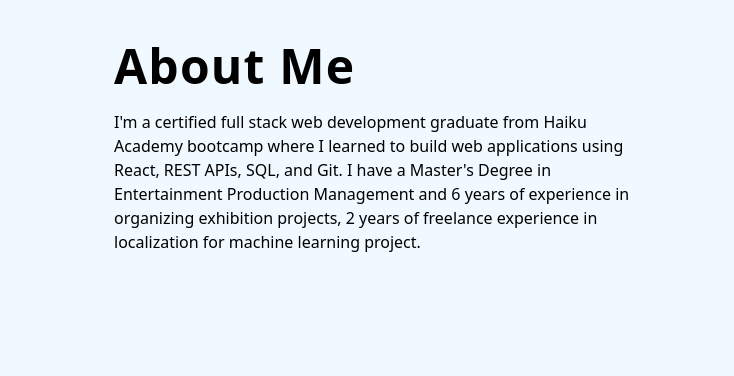
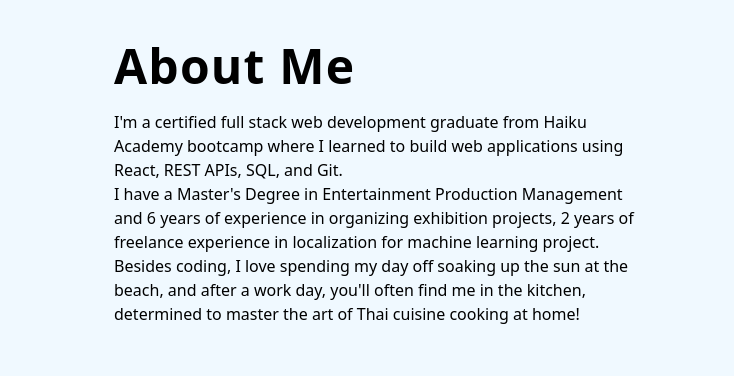
Before and after one commit to Asayaobi/Portfolio-Tailwind, a website: page public/index.html in a window 1280 px wide. Shown: the part 1062-1438 px from the top of the page, 546-1280 px from the left. Drawn offline with Linux system fonts and the light colour scheme.

Commit message:
add about me detail

```diff
--- a/public/index.html
+++ b/public/index.html
@@ -52,7 +52,9 @@
             </div>
             <div class="py-5 lg:py-32">
             <div class="font-bold text-3xl md:text-5xl tracking-wide pb-5">About Me</div>
-            <div>I'm a certified full stack web development graduate from Haiku Academy bootcamp where I learned to build web applications using React, REST APIs, SQL, and Git. I have a Master's Degree in Entertainment Production Management and 6 years of experience in organizing exhibition projects, 2 years of freelance experience in localization for machine learning project.</div>
+            <div>I'm a certified full stack web development graduate from Haiku Academy bootcamp where I learned to build web applications using React, REST APIs, SQL, and Git.</div>
+            <div>I have a Master's Degree in Entertainment Production Management and 6 years of experience in organizing exhibition projects, 2 years of freelance experience in localization for machine learning project.</div>
+            <div>Besides coding, I love spending my day off soaking up the sun at the beach, and after a work day, you'll often find me in the kitchen, determined to master the art of Thai cuisine cooking at home!</div>
         </div>
     </div>
 </section>
```
